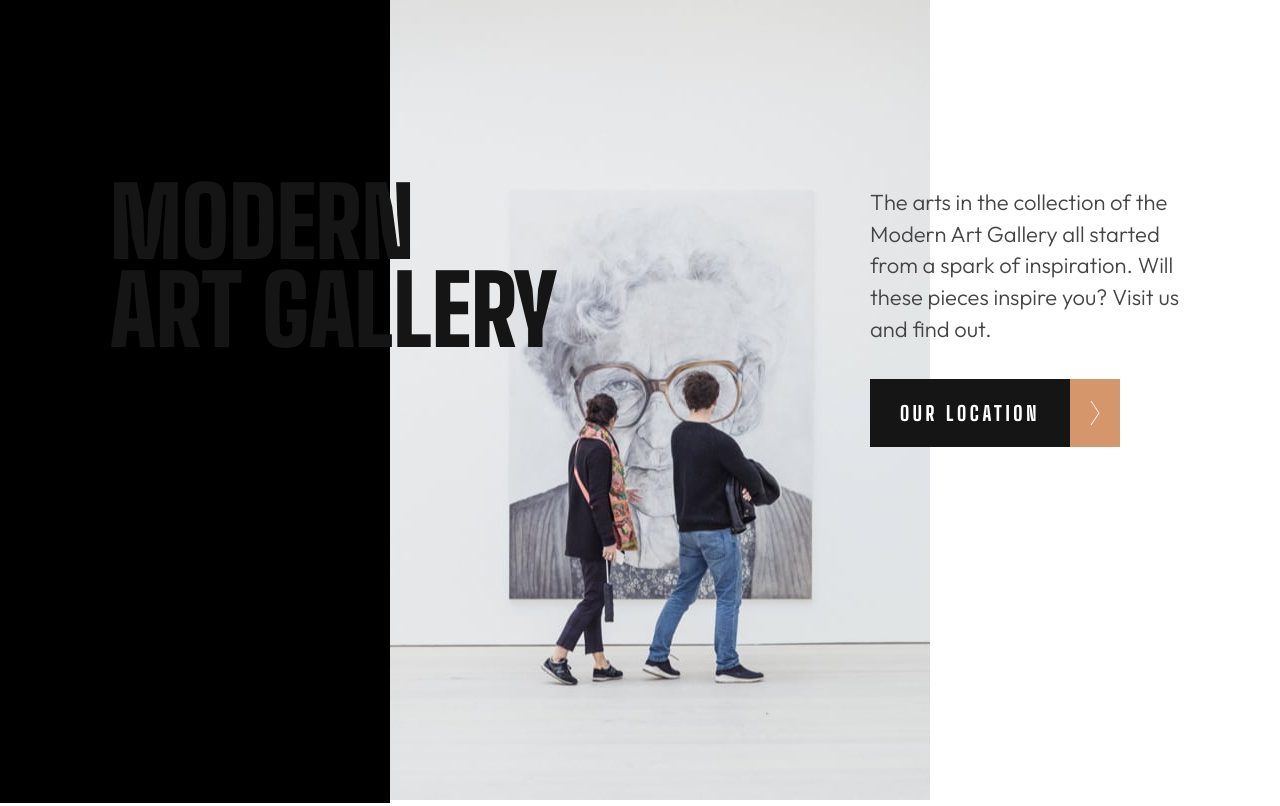
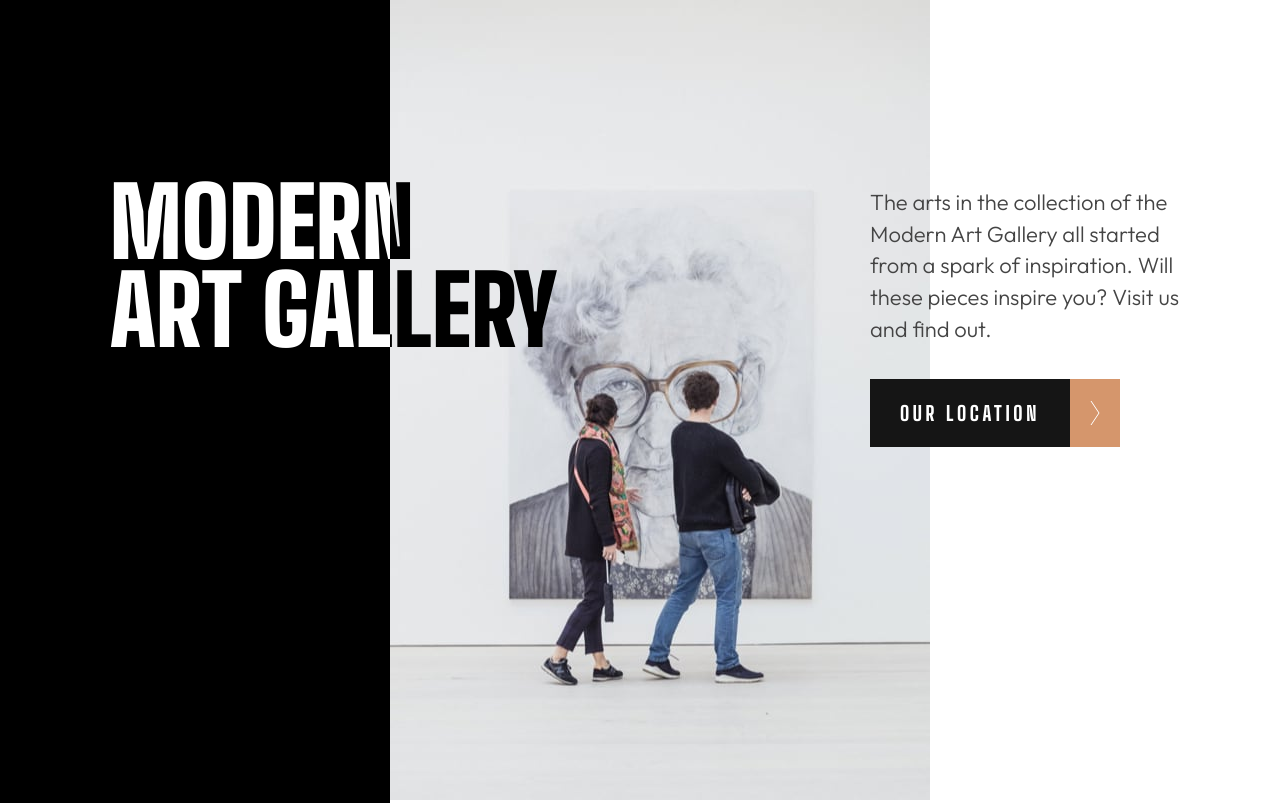
Before and after one commit to cristinalare/art_gallary, a plain HTML site: page index.html in a window 1280 px wide. Shown: the top 806 px of the page. Drawn offline with Linux system fonts and the light colour scheme.

Commit message:
different colors on hero text

```diff
--- a/style.css
+++ b/style.css
@@ -305,7 +305,17 @@ img {
 
     .hero .title {
         grid-column: title / span 2;
+        background: linear-gradient(to right, white 58%, black 0);
+        -webkit-background-clip: text;
+        background-clip: text;
+        color: transparent;
+        -webkit-text-fill-color: transparent;
     }
+
+    /* .title .heading.main {
+        color: var(--white-color);
+        mix-blend-mode: difference;
+    } */
 }
 
 /* about section
```
